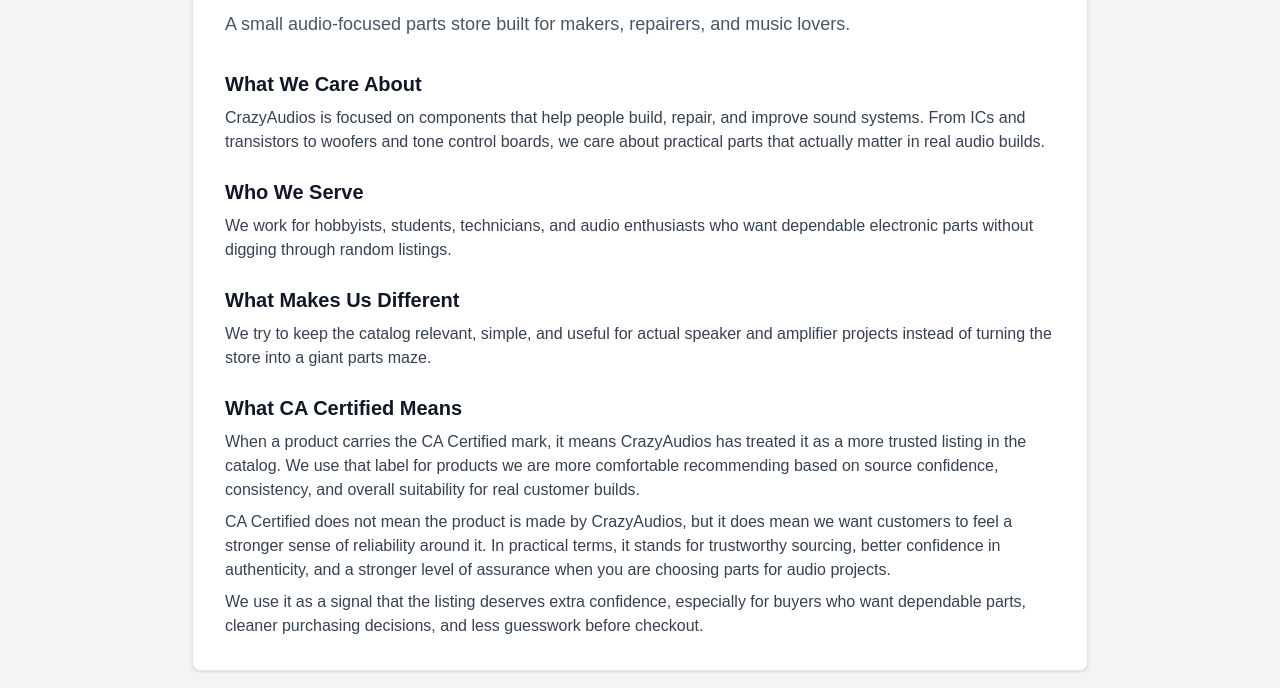
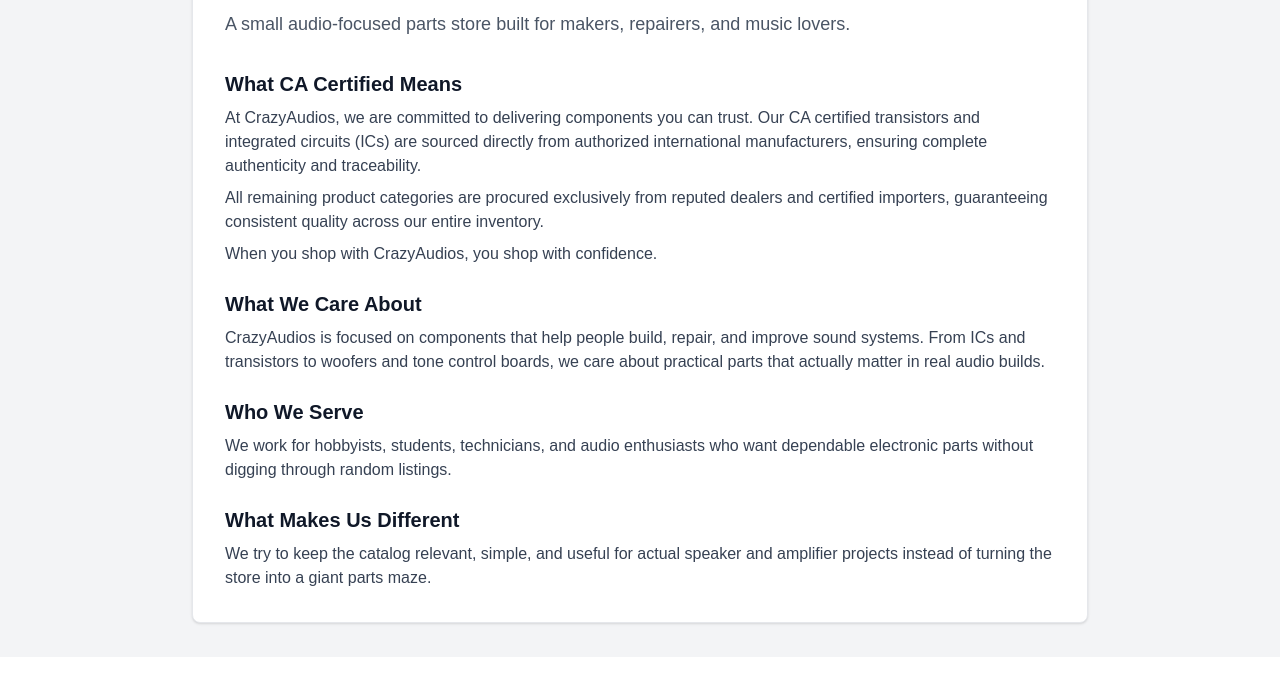
Before and after one commit to anjali0956/crazyaudios, a Next.js app: page /about-us in a window 1280 px wide. Shown: the part 246-934 px from the top of the page. After the commit the page ends 903 px from the top, so only its background shows below. Built offline with nearby package versions, Linux system fonts and the light colour scheme; no server answers; the database is empty.

Commit message:
about us

```diff
--- a/app/about-us/page.tsx
+++ b/app/about-us/page.tsx
@@ -6,6 +6,22 @@
       title="About Us"
       subtitle="A small audio-focused parts store built for makers, repairers, and music lovers."
     >
+      <section>
+        <h2 className="text-xl font-semibold text-gray-900">What CA Certified Means</h2>
+        <p className="mt-2">
+          At CrazyAudios, we are committed to delivering components you can trust. Our CA
+          certified transistors and integrated circuits (ICs) are sourced directly from
+          authorized international manufacturers, ensuring complete authenticity and traceability.
+        </p>
+        <p className="mt-2">
+          All remaining product categories are procured exclusively from reputed dealers and
+          certified importers, guaranteeing consistent quality across our entire inventory.
+        </p>
+        <p className="mt-2">
+          When you shop with CrazyAudios, you shop with confidence.
+        </p>
+      </section>
+
       <section>
         <h2 className="text-xl font-semibold text-gray-900">What We Care About</h2>
         <p className="mt-2">
@@ -30,27 +46,6 @@
           projects instead of turning the store into a giant parts maze.
         </p>
       </section>
-
-      <section>
-        <h2 className="text-xl font-semibold text-gray-900">What CA Certified Means</h2>
-        <p className="mt-2">
-          When a product carries the CA Certified mark, it means CrazyAudios has treated it as a
-          more trusted listing in the catalog. We use that label for products we are more
-          comfortable recommending based on source confidence, consistency, and overall suitability
-          for real customer builds.
-        </p>
-        <p className="mt-2">
-          CA Certified does not mean the product is made by CrazyAudios, but it does mean we want
-          customers to feel a stronger sense of reliability around it. In practical terms, it
-          stands for trustworthy sourcing, better confidence in authenticity, and a stronger level
-          of assurance when you are choosing parts for audio projects.
-        </p>
-        <p className="mt-2">
-          We use it as a signal that the listing deserves extra confidence, especially for buyers
-          who want dependable parts, cleaner purchasing decisions, and less guesswork before
-          checkout.
-        </p>
-      </section>
     </InfoPageShell>
   );
 }
```
